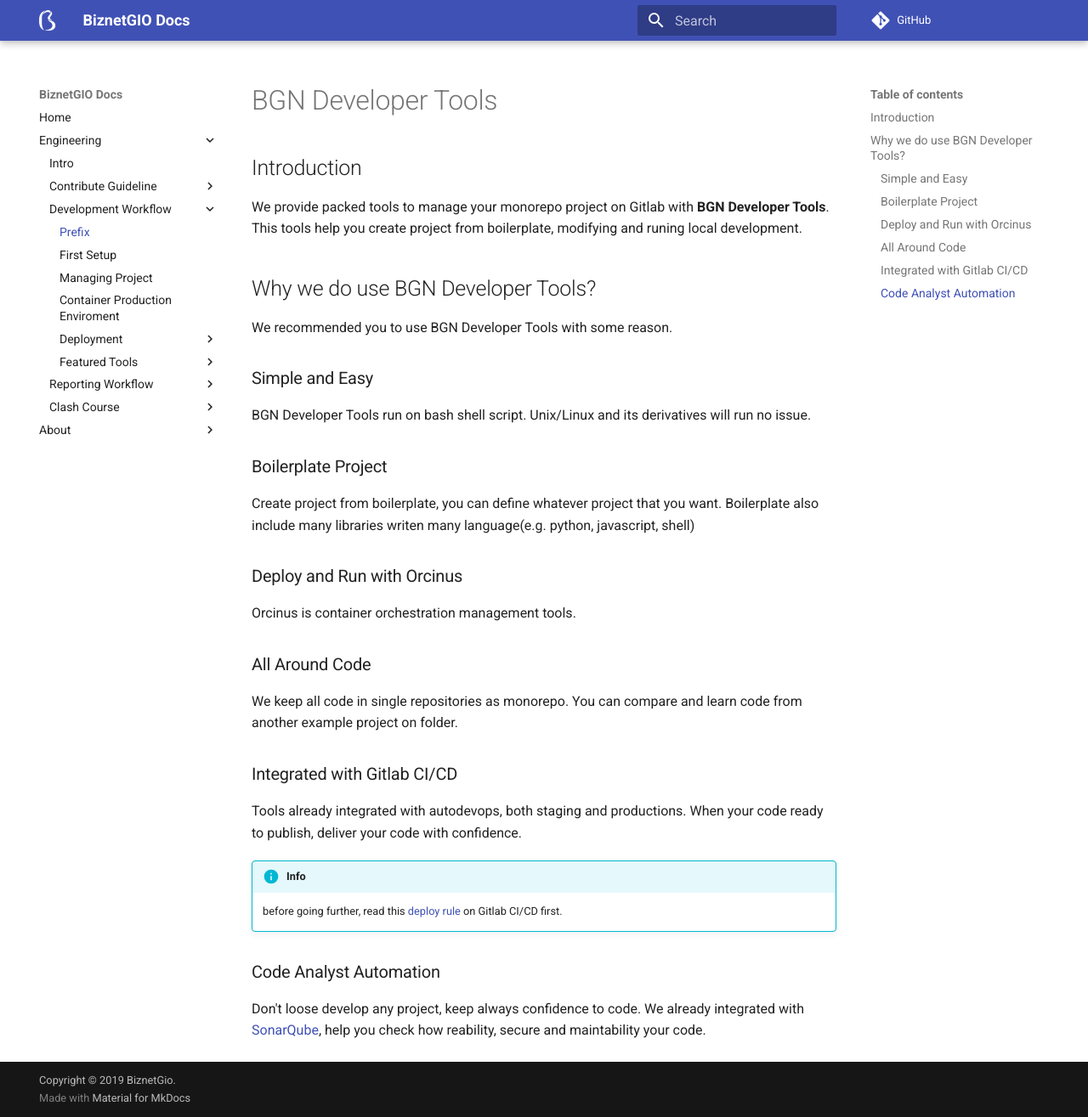
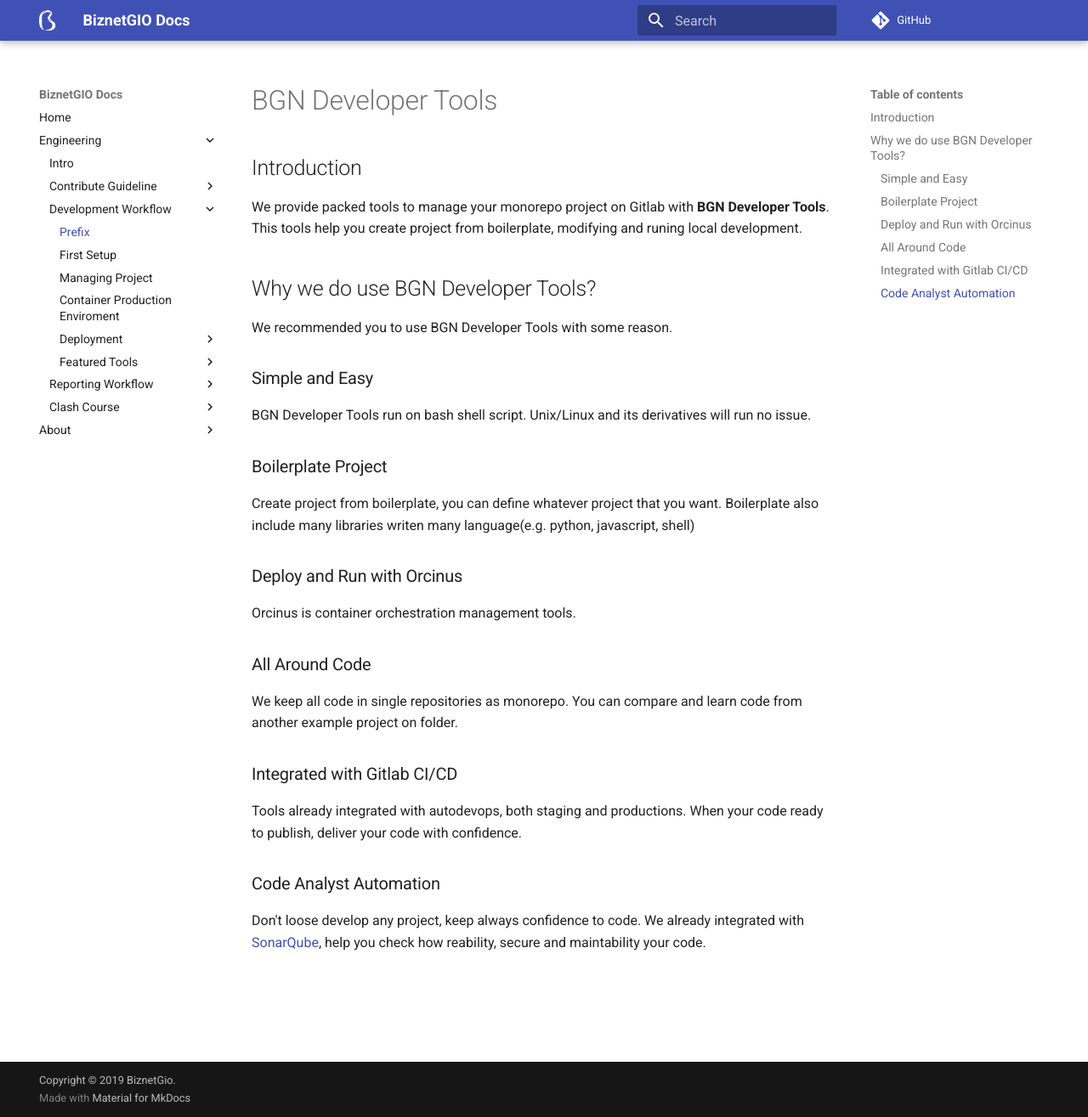
Before and after one commit to BiznetGIO/biznetgio.github.io, an MkDocs documentation site: the page built from docs/guide/bgn-dev-welcome.md, in a window 1280 px wide and 1315 px high. Shown: the whole window at 85% size. Built offline with MkDocs 1.6.1 and Material for MkDocs 9.7.7, drawn with Linux system fonts in a browser that asks for light colours; comment, search, counter and statistics services are not loaded; part of the change alters nothing that is shown.

Commit message:
Update: index menu

```diff
--- a/docs/guide/bgn-dev-welcome.md
+++ b/docs/guide/bgn-dev-welcome.md
@@ -26,9 +26,6 @@ You can compare and learn code from another example project on folder.
 Tools already integrated with autodevops, both staging and productions.
 When your code ready to publish, deliver your code with confidence.
 
-!!!info
-	before going further, read this [deploy rule](gitlab-ci.md) on Gitlab CI/CD first.
-
 ### Code Analyst Automation
 Don't loose develop any project, keep always confidence to code.
 We already integrated with [SonarQube](https://www.sonarqube.org/),
--- a/mkdocs.yml
+++ b/mkdocs.yml
@@ -31,9 +31,9 @@ nav:
                 - Deployment Staging: guide/deployment-staging.md
                 - Deployment Production: guide/deployment-production.md
             - Featured Tools:
-                - Tunneling Staging Apps: guide/bgn-dev-tunneling.md
-                - Proxy: guide/bgn-dev-proxy.md
-                - Logging: guide/bgn-dev-logs.md
+                - Tunneling Staging Apps: guide/bgn-dev-remote-tunnel.md
+                - Proxy: guide/bgn-dev-remote-proxy.md
+                - Logging: guide/bgn-dev-remote-logs.md
         - Reporting Workflow:
             - Task Board: guide/task-board.md
             - Report: guide/reporting-workflow.md
```
Also changed, not shown: docs/guide/bgn-dev-proxy.md (deleted), docs/guide/bgn-dev-remote-logs.md (added), docs/guide/bgn-dev-remote-proxy.md (added), docs/guide/bgn-dev-remote-tunnel.md (added), docs/guide/bgn-dev-tunneling.md (deleted).
